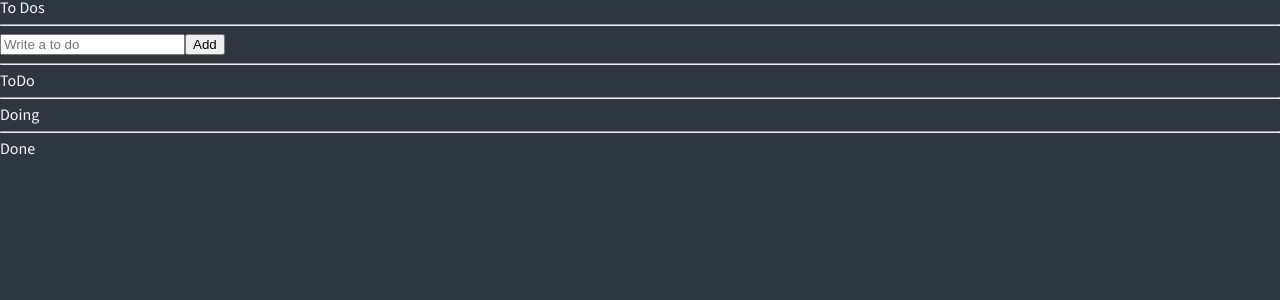
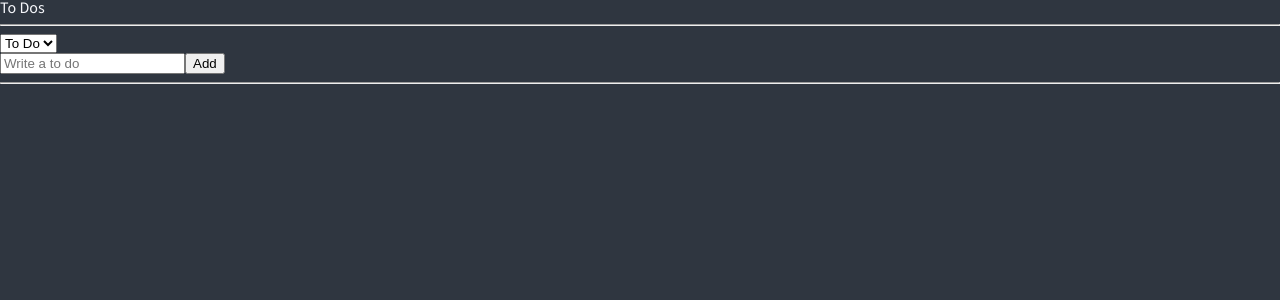
Before and after one commit to RanungPark/study-react, a React (Create React App) app in the folder todo-list/: page / in a window 1280 px wide. Shown: the top 300 px of the page. Built offline with nearby package versions, Linux system fonts and the light colour scheme.

Commit message:
카테고리 atom작성하여 카테코리별로 보이기

```diff
--- a/todo-list/src/atom.ts
+++ b/todo-list/src/atom.ts
@@ -5,6 +5,11 @@ export interface IToDo {
   id: number;
   category: "TO_DO" | "DOING" | "DONE";
 }
+
+export const categoryState = atom({
+  key: 'category',
+  default: 'TO_DO',
+})
 
 export const toDoState = atom<IToDo[]>({
   key: 'toDo',
@@ -15,10 +20,7 @@ export const toDoSelector = selector({
   key: 'toDoSelector',
   get: ({get}) => {
     const toDos = get(toDoState);
-    return [
-      toDos.filter(toDo => toDo.category === 'TO_DO'),
-      toDos.filter(toDo => toDo.category === 'DOING'),
-      toDos.filter(toDo => toDo.category === 'DONE'),
-    ]
+    const category = get(categoryState);
+    return toDos.filter(toDo => toDo.category === category);
   }
 })
--- a/todo-list/src/components/ToDoList.tsx
+++ b/todo-list/src/components/ToDoList.tsx
@@ -1,32 +1,32 @@
 import React from 'react';
-import { useRecoilValue } from 'recoil';
-import { toDoSelector } from '../atom';
+import { useRecoilState, useRecoilValue } from 'recoil';
+import { categoryState, toDoSelector } from '../atom';
 import CreateToDo from './CreateToDo';
 import ToDo from './ToDo';
 
 const ToDoList = () => {
-  const [toDo, doing, done] = useRecoilValue(toDoSelector);
+  const [categoly, setCategoly] = useRecoilState(categoryState);
+  const toDos = useRecoilValue(toDoSelector);
+
+  const onInput = (event : React.FormEvent<HTMLSelectElement>) => {
+    const {currentTarget: {
+      value
+    }} = event
+    setCategoly(value)
+  }
 
   return (
     <div>
       <h1>To Dos</h1>
       <hr />
+      <select value={categoly} onInput={onInput}>
+        <option value='TO_DO'>To Do</option>
+        <option value='DOING'>Doing</option>
+        <option value='DONE'>Done</option>
+      </select>
       <CreateToDo />
       <hr />
-      <h2>ToDo</h2>
-      <ul>
-        {toDo.map(toDo => (<ToDo key={toDo.id} {...toDo}/>))}
-      </ul>
-      <hr />
-      <h2>Doing</h2>
-      <ul>
-        {doing.map(toDo => (<ToDo key={toDo.id} {...toDo}/>))}
-      </ul>
-      <hr />
-      <h2>Done</h2>
-      <ul>
-        {done.map(toDo => (<ToDo key={toDo.id} {...toDo}/>))}
-      </ul>
+      {toDos?.map((toDo) => (<ToDo key={toDo.id} {...toDo}/>))}
     </div>
   );
 };
```
